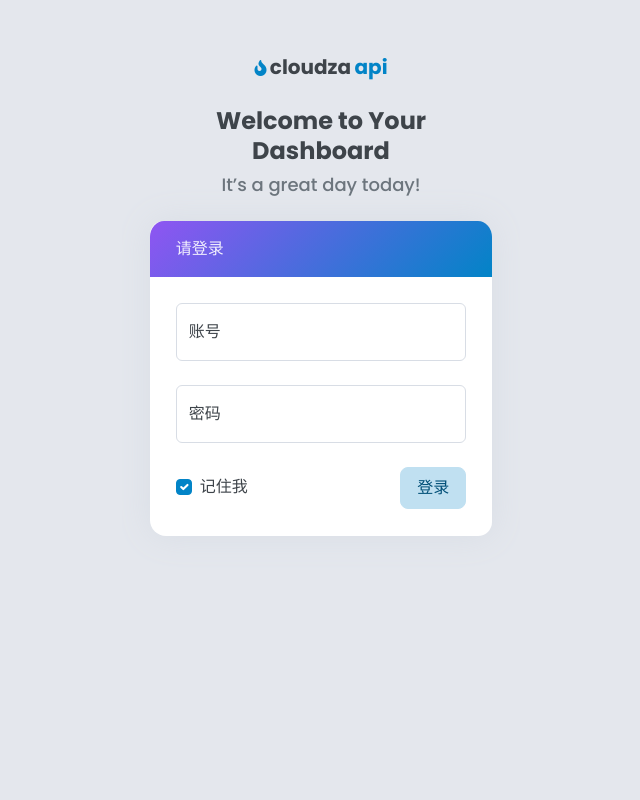
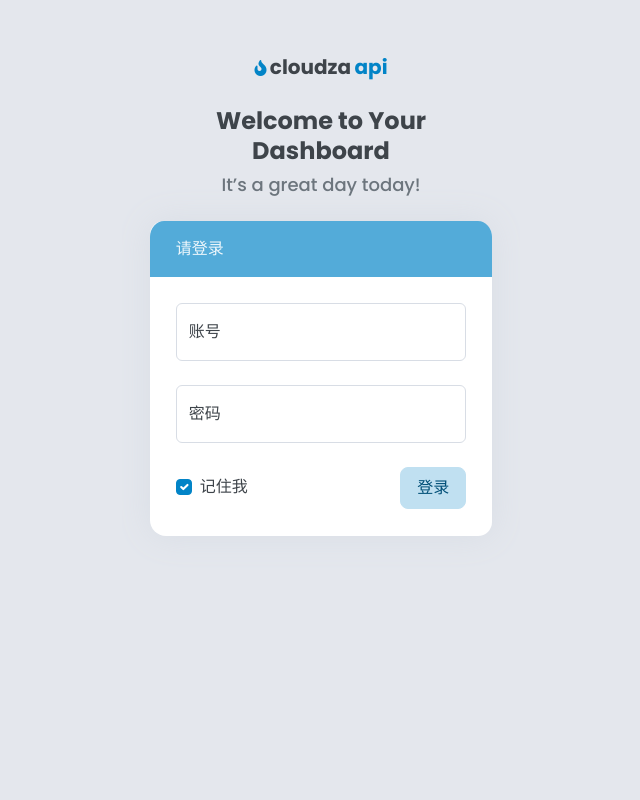
Before and after one commit to iCloudZA/CloudZA_API, a PHP site: page /admin/login.php in a window 1280 px wide. Shown: the whole page, without its empty margins (319-959 px from the left). Run offline with PHP 8.4, Linux system fonts and the light colour scheme; data comes from the database, SQL or seed files in the repository.

Commit message:
优化配色

```diff
--- a/admin/login.php
+++ b/admin/login.php
@@ -12,7 +12,8 @@
 <head>
     <meta charset="utf-8" />
     <meta name="viewport" content="width=device-width,initial-scale=1.0" />
-    <title><?php echo $WEB[ 0 ][ 'title' ]; ?> - 后台登录</title>
+    <title><?php
+        echo $WEB[ 0 ][ 'title' ]; ?> - 后台登录</title>
     <link rel="icon" href="../assets/img/favicons/favicon.png" />
     <link rel="stylesheet" id="css-main" href="../assets/css/codebase.min-5.4.css" />
 </head>
@@ -36,10 +37,9 @@
                                 It’s a great day today!
                             </h2>
                         </div>
-                        <div
-                        ="js-validation-signin">
+                        <div class="js-validation-signin">
                             <div class="block block-themed block-rounded block-fx-shadow">
-                            <div class="block-header bg-gd-dusk">
+                                <div class="block-header bg-primary-light">
                                     <h3 class="block-title">请登录</h3>
                                 </div>
                                 <div class="block-content">
@@ -62,7 +62,8 @@
                                             </div>
                                         </div>
                                         <div class="col-sm-6 text-sm-end push">
-                                        <button type="submit" id="submit" class="btn btn-lg btn-alt-primary fw-medium">
+                                            <button type="submit" id="submit"
+                                                    class="btn btn-lg btn-alt-primary fw-medium">
                                                 登录
                                             </button>
                                         </div>
```
Lines whose indentation alone changed are shown as unchanged.
